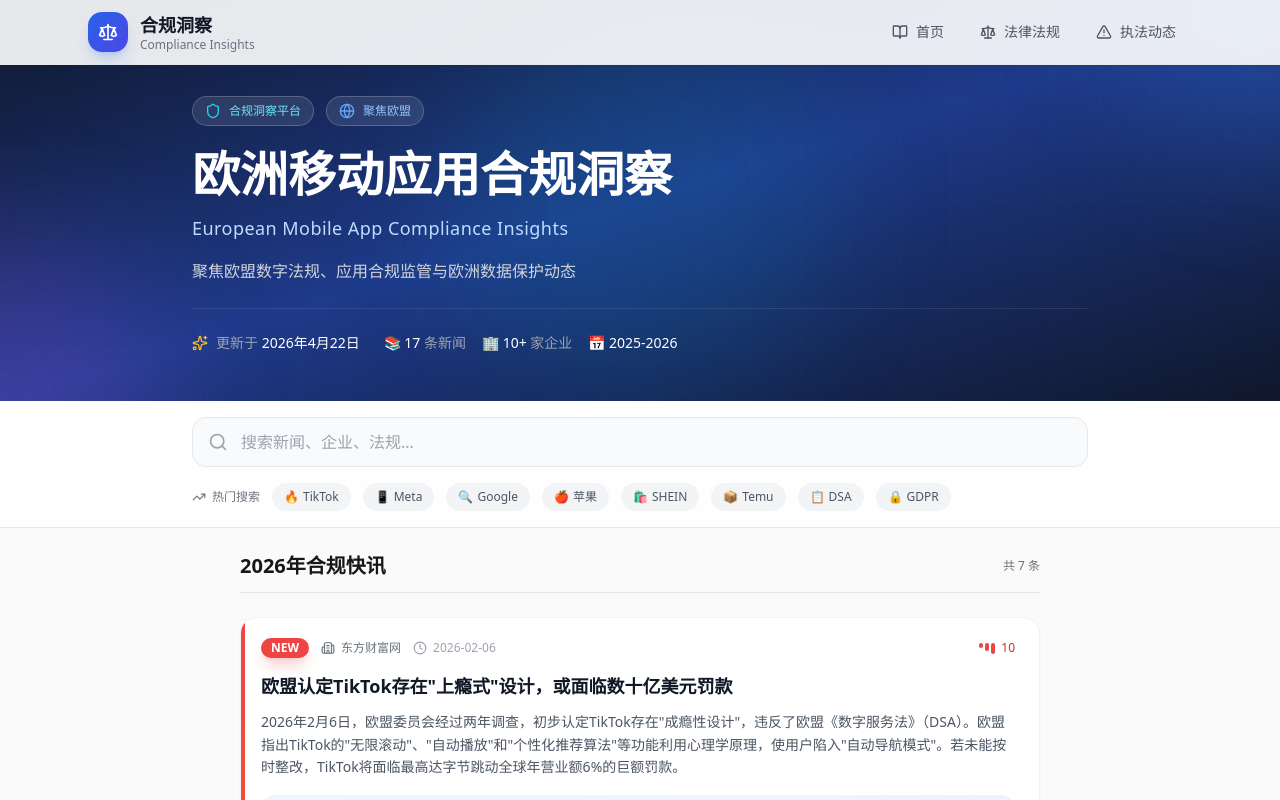
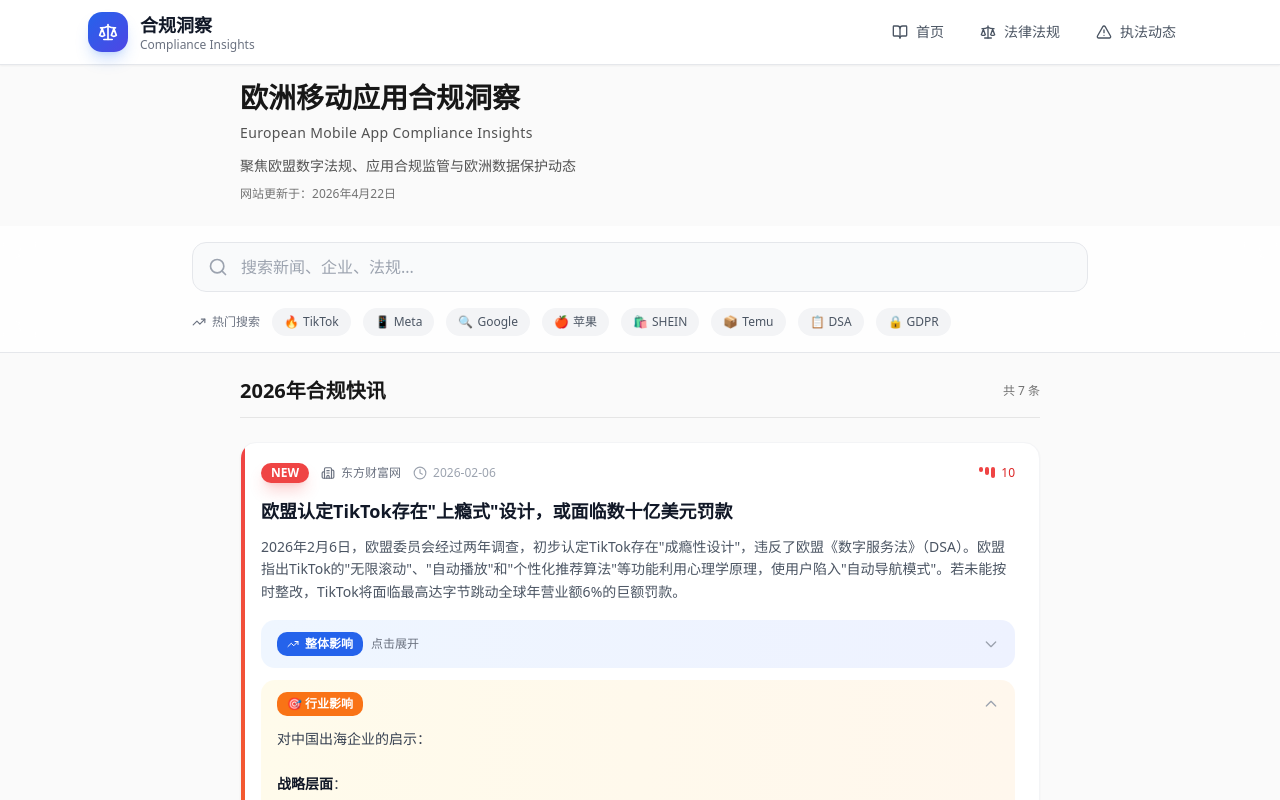
Before and after one commit to lbook820-gif/aspgcminsight, a React (Vite) app: page /#/ in a window 1280 px wide. Shown: the top 800 px of the page. Built offline with nearby package versions, Linux system fonts and the light colour scheme.

Commit message:
fix: 恢复 HeroSection 原有简洁设计

```diff
--- a/src/components/HeroSection.tsx
+++ b/src/components/HeroSection.tsx
@@ -1,5 +1,3 @@
-import { Shield, Globe, Sparkles } from 'lucide-react';
-
 interface HeroSectionProps {
   title: string;
   subtitle: string;
@@ -14,68 +12,22 @@ export default function HeroSection({
   updateDate,
 }: HeroSectionProps) {
   return (
-    <section className="relative overflow-hidden bg-gradient-to-br from-slate-900 via-blue-900 to-slate-900 pt-24 pb-12 px-6">
-      {/* 背景装饰 */}
-      <div className="absolute inset-0 overflow-hidden">
-        <div className="absolute -top-40 -right-40 w-80 h-80 bg-blue-500/20 rounded-full blur-3xl" />
-        <div className="absolute -bottom-40 -left-40 w-80 h-80 bg-purple-500/20 rounded-full blur-3xl" />
-        <div className="absolute top-1/2 left-1/2 -translate-x-1/2 -translate-y-1/2 w-96 h-96 bg-cyan-500/10 rounded-full blur-3xl" />
-      </div>
-
-      {/* 网格背景 */}
-      <div
-        className="absolute inset-0 opacity-20"
-        style={{
-          backgroundImage: `linear-gradient(rgba(255,255,255,0.05) 1px, transparent 1px),
-                           linear-gradient(90deg, rgba(255,255,255,0.05) 1px, transparent 1px)`,
-          backgroundSize: '50px 50px'
-        }}
-      />
-
-      <div className="relative max-w-4xl mx-auto">
-        {/* 徽章 */}
-        <div className="flex items-center gap-3 mb-6">
-          <div className="inline-flex items-center gap-2 px-3 py-1.5 rounded-full bg-white/10 backdrop-blur-sm border border-white/20">
-            <Shield className="w-4 h-4 text-cyan-400" />
-            <span className="text-xs font-medium text-cyan-300">合规洞察平台</span>
-          </div>
-          <div className="inline-flex items-center gap-2 px-3 py-1.5 rounded-full bg-white/10 backdrop-blur-sm border border-white/20">
-            <Globe className="w-4 h-4 text-blue-400" />
-            <span className="text-xs font-medium text-blue-300">聚焦欧盟</span>
-          </div>
-        </div>
-
-        {/* 主标题 */}
-        <h1 className="text-4xl md:text-5xl font-bold text-white leading-tight mb-4">
+    <section className="bg-[#fafafa] pt-20 pb-6 px-6">
+      <div className="max-w-[800px] mx-auto">
+        <h1 className="text-[28px] font-bold text-[#171717] leading-tight">
           {title}
         </h1>
-
-        {/* 副标题 */}
-        <p className="text-lg text-blue-200 font-medium tracking-wide mb-4">
+        <p className="text-sm text-[#525252] mt-2 tracking-wide">
           {subtitle}
         </p>
-
-        {/* 描述 */}
-        <p className="text-base text-gray-300 leading-relaxed max-w-2xl">
+        <p className="text-sm text-[#525252] mt-3 leading-relaxed">
           {description}
         </p>
-
-        {/* 更新时间 & 统计 */}
-        <div className="flex items-center gap-6 mt-6 pt-6 border-t border-white/10">
-          {updateDate && (
-            <div className="flex items-center gap-2">
-              <Sparkles className="w-4 h-4 text-amber-400" />
-              <span className="text-sm text-gray-400">
-                更新于 <span className="text-white font-medium">{updateDate}</span>
-              </span>
-            </div>
-          )}
-          <div className="flex items-center gap-4 text-sm text-gray-400">
-            <span>📚 <span className="text-white font-medium">17</span> 条新闻</span>
-            <span>🏢 <span className="text-white font-medium">10+</span> 家企业</span>
-            <span>📅 <span className="text-white font-medium">2025-2026</span></span>
-          </div>
-        </div>
+        {updateDate && (
+          <p className="text-xs text-[#737373] mt-2">
+            网站更新于：{updateDate}
+          </p>
+        )}
       </div>
     </section>
   );
```
Also changed, not shown: 5 other files (tests, documents, lock files or other folders).
